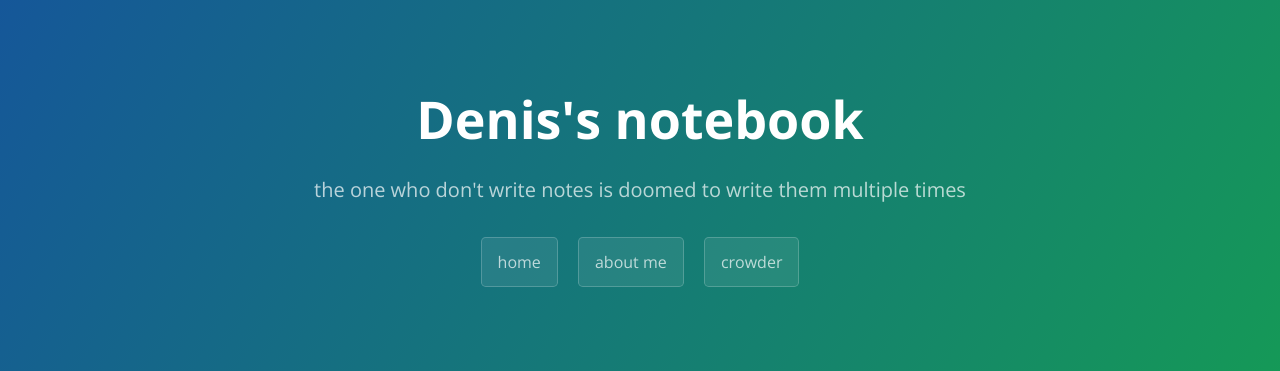
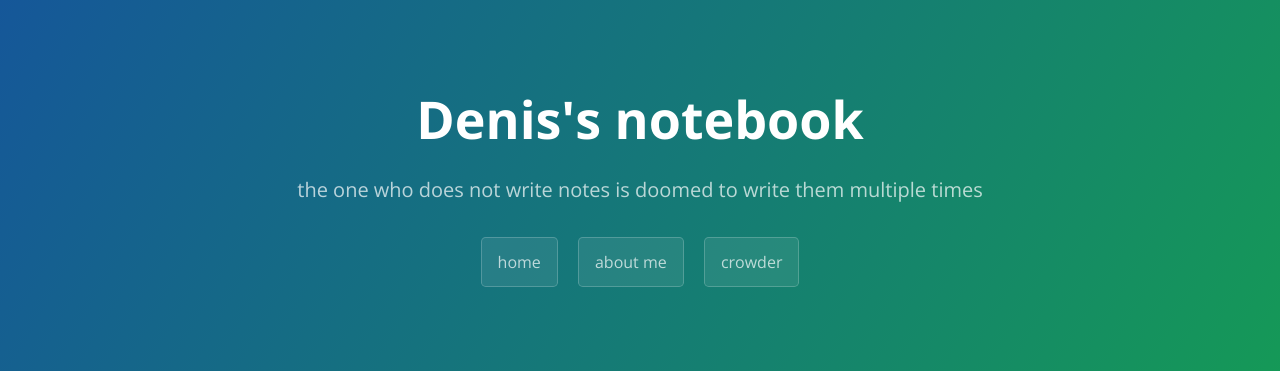
Before and after one commit to denza/blog, a Jekyll site: the page built from index.html, in a window 1280 px wide. Shown: the top 371 px of the page. Built offline with Jekyll 4.4.1, drawn with Linux system fonts in a browser that asks for light colours; the list of posts is cut into pages by our own code.

Commit message:
Update _config.yml

```diff
--- a/_config.yml
+++ b/_config.yml
@@ -1,6 +1,6 @@
 # Setup
 title:        Denis's notebook
-tagline:      the one who don't write notes is doomed to write them multiple times
+tagline:      the one who does not write notes is doomed to write them multiple times
 baseurl:      ""
 paginate:     1
 
```
